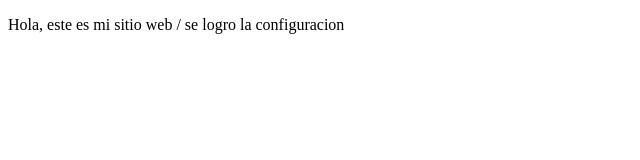
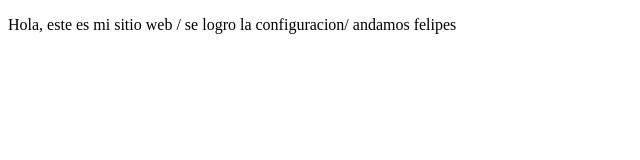
Before and after one commit to Yadi06/proyectoDemoCursoPrework, a plain HTML site: page index.html in a window 1280 px wide. Shown: the whole page, without its empty margins (0-640 px from the left). Drawn offline with Linux system fonts and the light colour scheme.

Commit message:
cambios agregados

```diff
--- a/index.html
+++ b/index.html
@@ -8,7 +8,7 @@
 </head>
 <body>
     <p>
-        Hola, este es mi sitio web / se logro la configuracion
+        Hola, este es mi sitio web / se logro la configuracion/ andamos felipes
     </p>
 </body>
 </html>
```
